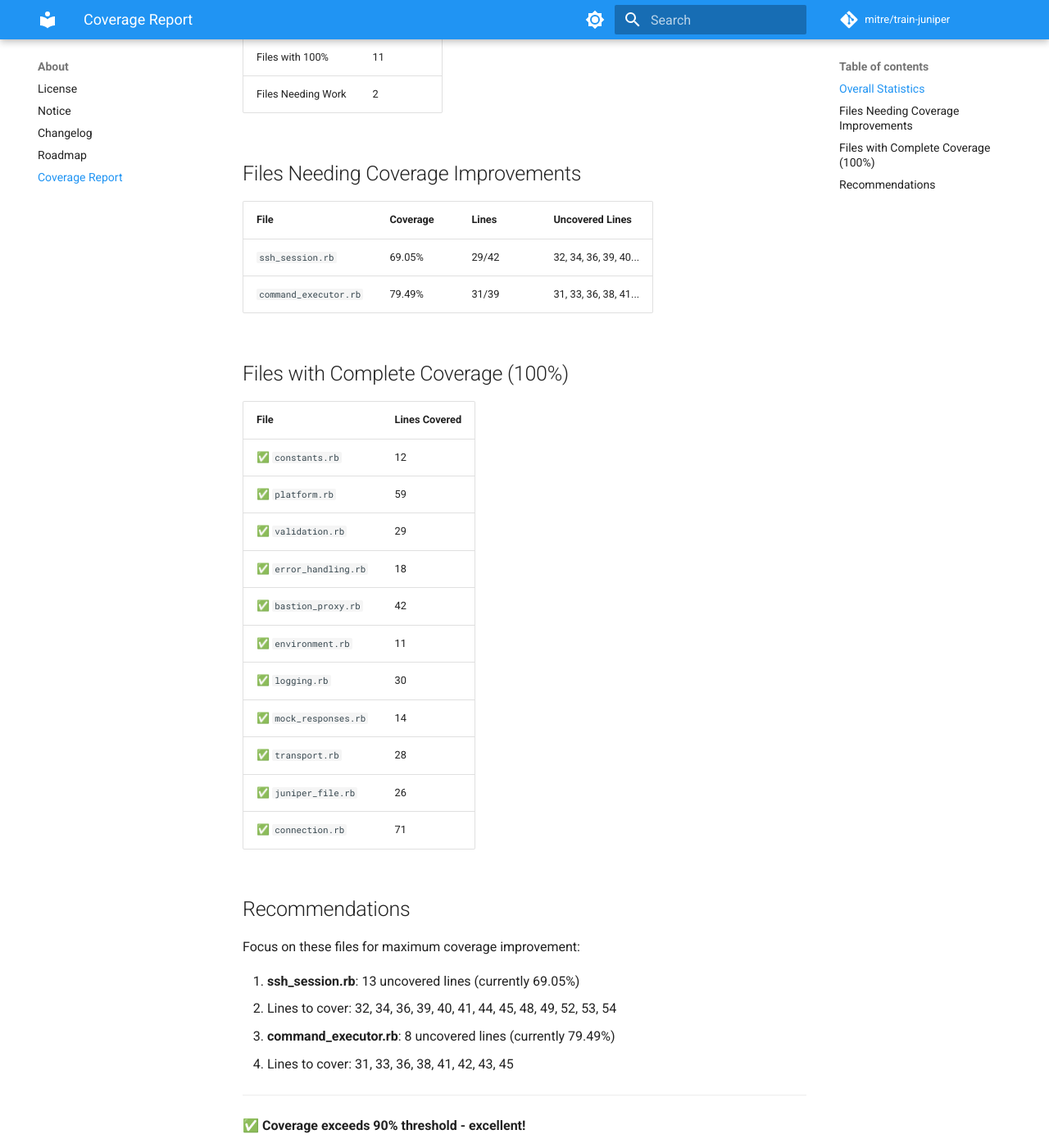
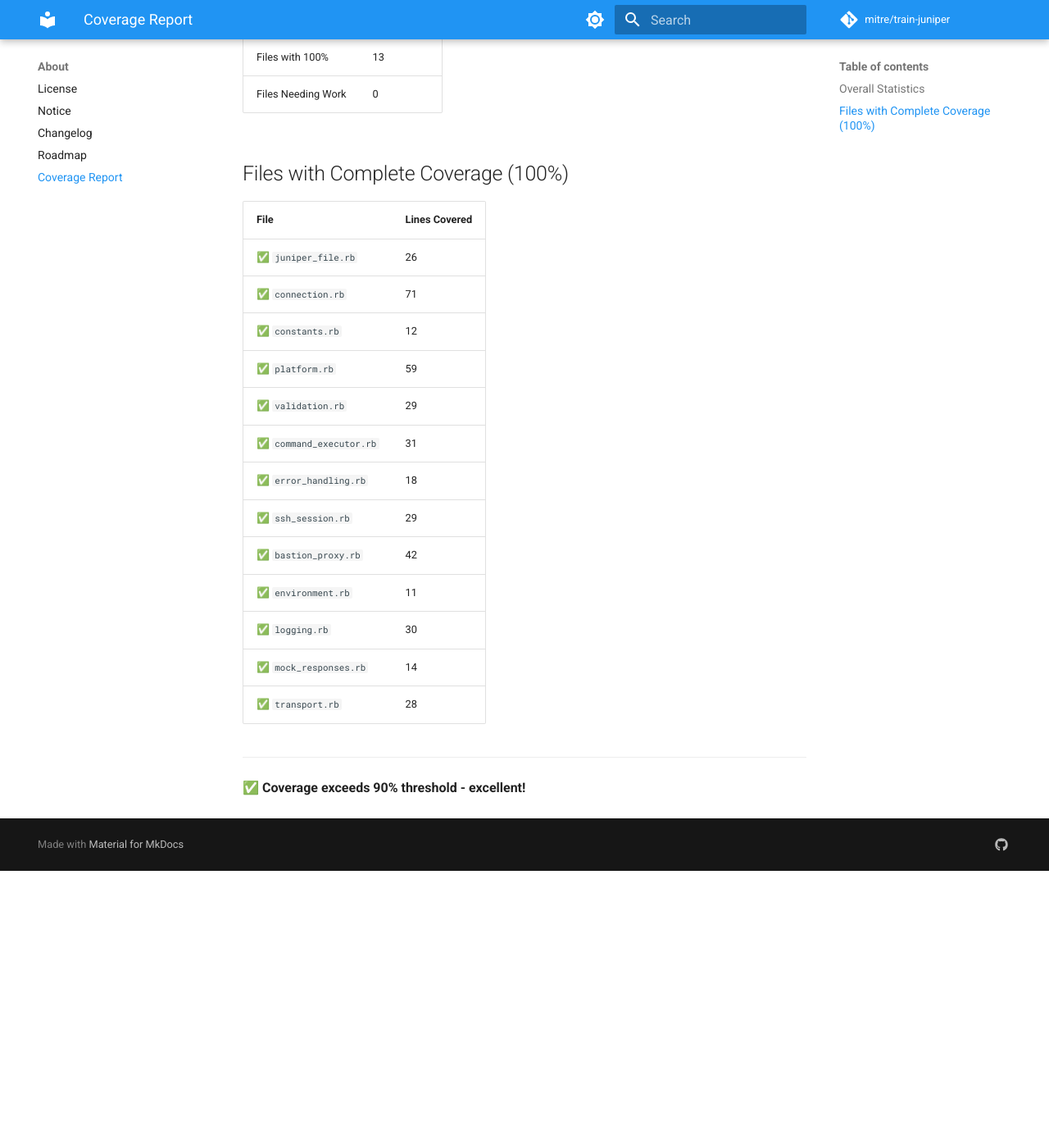
Before and after one commit to mitre/train-juniper, an MkDocs documentation site: the page built from docs/coverage-report.md, in a window 1280 px wide and 1400 px high, scrolled down 565 px. Shown: the whole window at 82% size. Built offline with MkDocs 1.6.1 and Material for MkDocs 9.7.7, drawn with Linux system fonts in a browser that asks for light colours; comment, search, counter and statistics services are not loaded; the version menu is left out; after the commit the page ends 1627 px from its top, so only the background shows below that; some of the changed text lies outside the part shown.

Commit message:
fix(coverage): properly handle SimpleCov :nocov: markers in analysis
- Add nocov_token configuration to SimpleCov for explicit handling
- Update coverage analysis script to detect and exclude :nocov: blocks
- Fix coverage report to correctly show 100% coverage
- Align markdown report with actual SimpleCov HTML output

The coverage analysis now properly excludes code marked with :nocov:
comments, matching SimpleCov's behavior and showing accurate 100%
coverage for the project.

```diff
--- a/docs/coverage-report.md
+++ b/docs/coverage-report.md
@@ -1,49 +1,36 @@
 # Coverage Analysis for train-juniper
 
-Generated: 2025-06-23 01:57:40
+Generated: 2025-06-23 02:03:20
 
 ## Overall Statistics
 
 | Metric | Value |
 |--------|-------|
-| Overall Coverage | **95.01%** |
-| Total Lines | 421 |
+| Overall Coverage | **100.0%** |
+| Total Lines | 400 |
 | Covered Lines | 400 |
 | Files Analyzed | 13 |
-| Files with 100% | 11 |
-| Files Needing Work | 2 |
-
-## Files Needing Coverage Improvements
-
-| File | Coverage | Lines | Uncovered Lines |
-|------|----------|-------|-----------------|
-| `ssh_session.rb` | 69.05% | 29/42 | 32, 34, 36, 39, 40... |
-| `command_executor.rb` | 79.49% | 31/39 | 31, 33, 36, 38, 41... |
+| Files with 100% | 13 |
+| Files Needing Work | 0 |
 
 ## Files with Complete Coverage (100%)
 
 | File | Lines Covered |
 |------|---------------|
+| ✅ `juniper_file.rb` | 26 |
+| ✅ `connection.rb` | 71 |
 | ✅ `constants.rb` | 12 |
 | ✅ `platform.rb` | 59 |
 | ✅ `validation.rb` | 29 |
+| ✅ `command_executor.rb` | 31 |
 | ✅ `error_handling.rb` | 18 |
+| ✅ `ssh_session.rb` | 29 |
 | ✅ `bastion_proxy.rb` | 42 |
 | ✅ `environment.rb` | 11 |
 | ✅ `logging.rb` | 30 |
 | ✅ `mock_responses.rb` | 14 |
 | ✅ `transport.rb` | 28 |
-| ✅ `juniper_file.rb` | 26 |
-| ✅ `connection.rb` | 71 |
 
-## Recommendations
-
-Focus on these files for maximum coverage improvement:
-
-1. **ssh_session.rb**: 13 uncovered lines (currently 69.05%)
-   - Lines to cover: 32, 34, 36, 39, 40, 41, 44, 45, 48, 49, 52, 53, 54
-2. **command_executor.rb**: 8 uncovered lines (currently 79.49%)
-   - Lines to cover: 31, 33, 36, 38, 41, 42, 43, 45
 
 ---
 
```
Also changed, not shown: 2 other files.
